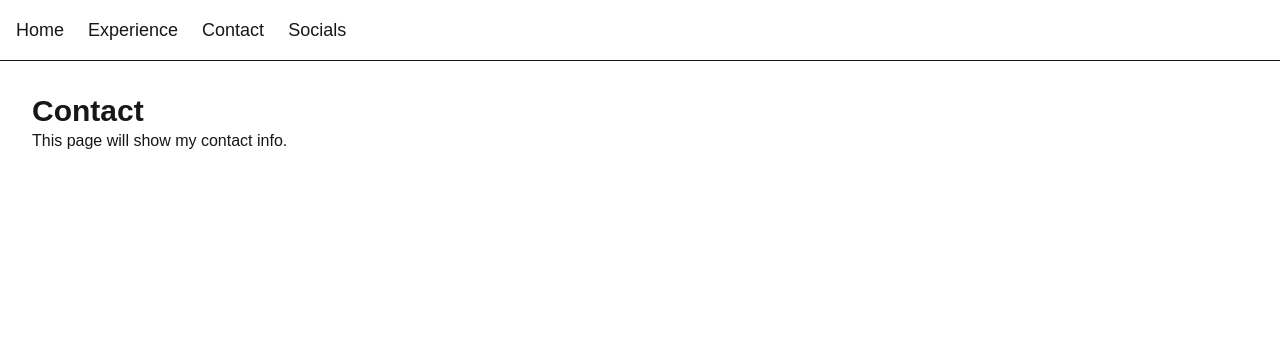
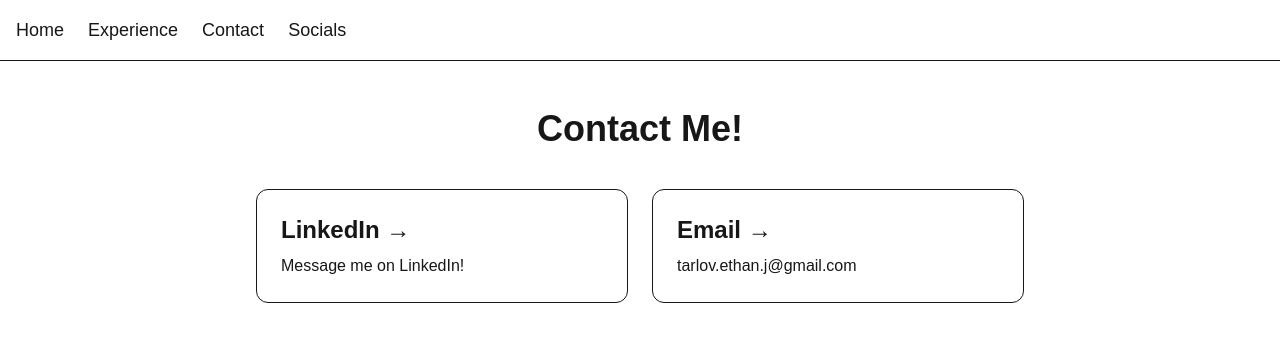
Before and after one commit to Ethan7144/ethanjtarlov.com, a Next.js app: page /contact-me in a window 1280 px wide. Shown: the top 342 px of the page. Built offline with nearby package versions, Linux system fonts and the light colour scheme.

Commit message:
added contact info (#24)
Co-authored-by: Ethan Tarlov <ethan.tarlov@cimoninc.com>

```diff
--- a/src/app/contact-me/page.tsx
+++ b/src/app/contact-me/page.tsx
@@ -1,8 +1,40 @@
-export default function ContactPage() {
+import Head from 'next/head'
+
+export default function ContactsPage() {
   return (
-    <main className="p-8">
-      <h1 className="text-3xl font-bold">Contact</h1>
-      <p>This page will show my contact info.</p>
-    </main>
-  );
+    <div className="min-h-screen px-6 py-12 bg-[var(--background)] text-[var(--foreground)]">
+      <Head>
+        <title>Contact | Ethan Tarlov</title>
+        <meta name="description" content="Reach out to Ethan Tarlov" />
+        <meta name="viewport" content="width=device-width, initial-scale=1.0"/>
+        <link rel="icon" href="/favicon.ico" />
+      </Head>
+
+      <main className="max-w-3xl mx-auto">
+        <h1 className="text-4xl font-bold text-center mb-10">
+          Contact Me!
+        </h1>
+
+        <div className="grid sm:grid-cols-2 gap-6">
+          <a
+            href="https://www.linkedin.com/in/ethan-tarlov/"
+            target="_blank"
+            rel="noopener noreferrer"
+            className="rounded-xl border border-[var(--foreground)] hover:bg-[var(--foreground)] hover:text-[var(--background)] transition p-6"
+          >
+            <h2 className="text-2xl font-semibold mb-2">LinkedIn &rarr;</h2>
+            <p>Message me on LinkedIn!</p>
+          </a>
+
+          <a
+            href="mailto:tarlov.ethan.j@gmail.com"
+            className="rounded-xl border border-[var(--foreground)] hover:bg-[var(--foreground)] hover:text-[var(--background)] transition p-6"
+          >
+            <h2 className="text-2xl font-semibold mb-2">Email &rarr;</h2>
+            <p>tarlov.ethan.j@gmail.com</p>
+          </a>
+        </div>
+      </main>
+    </div>
+  )
 }
```
